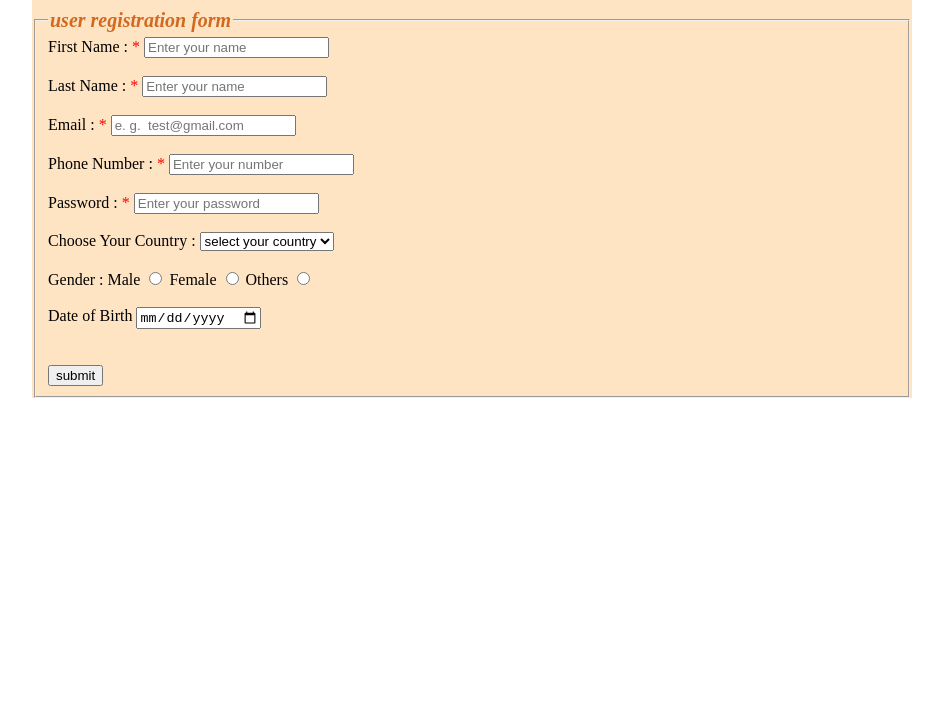
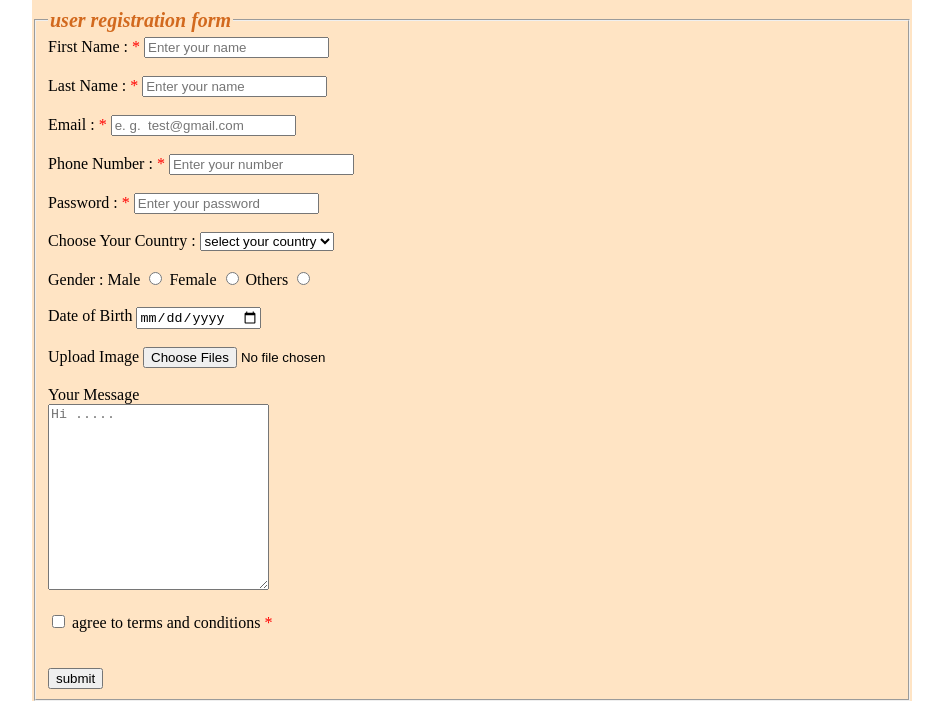
Before and after one commit to CodeWithAbulHossain/HTML-FORM-ASS_CMBD_ASS-2, a plain HTML site: page form.html in a window 1280 px wide. Shown: the part 86-800 px from the top of the page, without its empty margins (168-1111 px from the left). Drawn offline with Linux system fonts and the light colour scheme.

Commit message:
html form

```diff
--- a/form.html
+++ b/form.html
@@ -103,6 +103,24 @@
             <input type="date" name="date" id="date" />
             <br />
             <br />
+            <label for="upload">Upload Image</label>
+            <input type="file" accept="Image/*" multiple name="" id="upload" />
+            <br />
+            <br />
+            <label for="comment">Your Message</label> <br />
+            <textarea
+              name="comment"
+              id="comment"
+              cols="25"
+              rows="12"
+              placeholder="Hi ....."
+            ></textarea>
+            <br /><br />
+            <input type="checkbox" name="" id="conditions" required />
+            <label for="conditions">agree to terms and conditions</label>
+            <span style="color: red">*</span>
+            <br />
+            <br />
             <br />
             <input type="submit" value="submit" />
           </fieldset>
```
